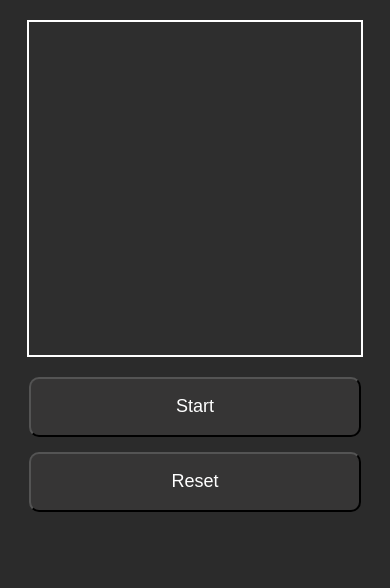
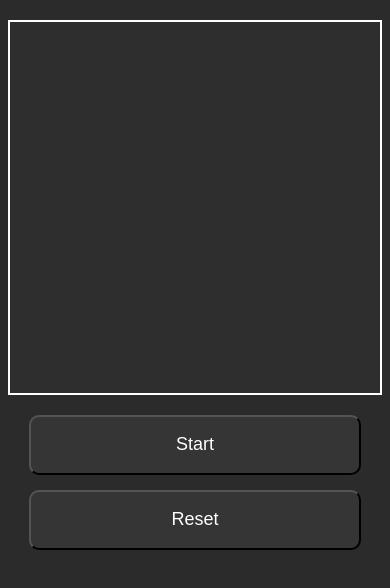
Before and after one commit to YegorDerkach/Match-3, a website built with Vite: page index.html in a window 390 px wide. Built offline with nearby package versions, Linux system fonts and the light colour scheme.

Commit message:
Update adaptive for mobile

```diff
--- a/index.html
+++ b/index.html
@@ -37,7 +37,6 @@
         box-shadow: 0 0 0 2px #ffc0cb, 0 0 0 4px #c71585;
       }
 
-      /* Адаптив */
       @media (max-width: 947px) {
         body {
           flex-direction: column;
@@ -64,6 +63,21 @@
           height: 60px;
           font-size: 18px;
         }
+        canvas {
+          border: 2px solid white;
+          background: #2e2e2e;
+          width: 512px;
+          height: 512px;
+        }
+
+        @media (max-width: 947px) {
+          canvas {
+            width: 95vw;
+            height: 95vw;
+            max-width: 600px;
+            max-height: 600px;
+          }
+        }
       }
     </style>
   </head>
```
